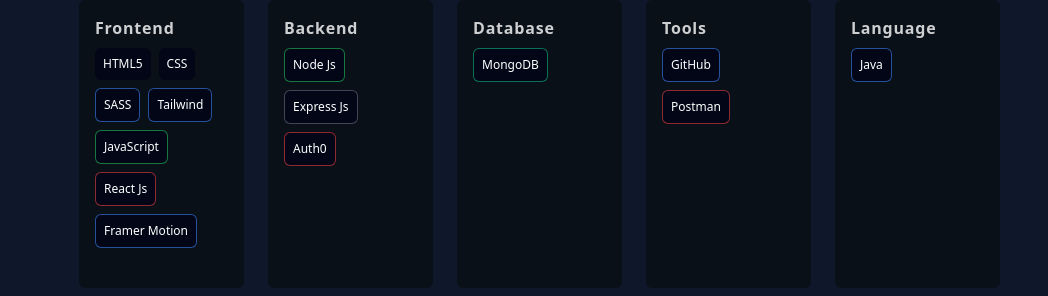
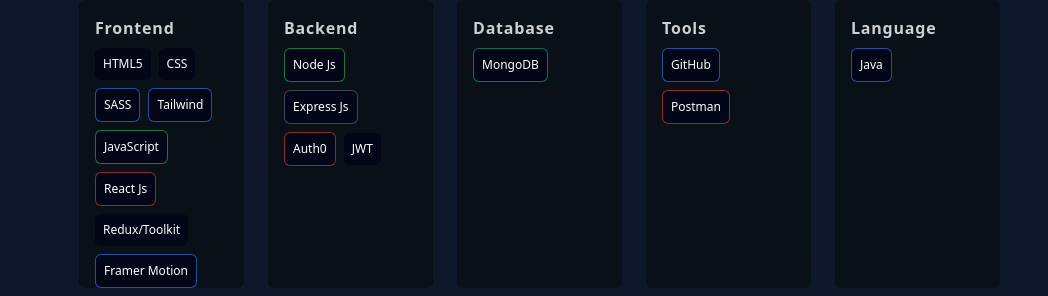
Before and after one commit to abhinav2-3/Abhinav-Portfolio, a React (Create React App) app: page / in a window 1280 px wide. Shown: the part 795-1091 px from the top of the page, without its empty margins (232-1280 px from the left). Built offline with nearby package versions, Linux system fonts and the light colour scheme.

Commit message:
Update TechStacks.jsx

```diff
--- a/src/Components/TechStacks.jsx
+++ b/src/Components/TechStacks.jsx
@@ -26,12 +26,13 @@
             "Tailwind",
             "JavaScript",
             "React Js",
+            "Redux/Toolkit",
             "Framer Motion",
           ]}
         />
         <TechCard
           title={"Backend"}
-          tech={["Node Js", "Express Js", "Auth0"]}
+          tech={["Node Js", "Express Js", "Auth0","JWT"]}
           reference={ref}
         />
         <TechCard title={"Database"} tech={["MongoDB"]} reference={ref} />
```
